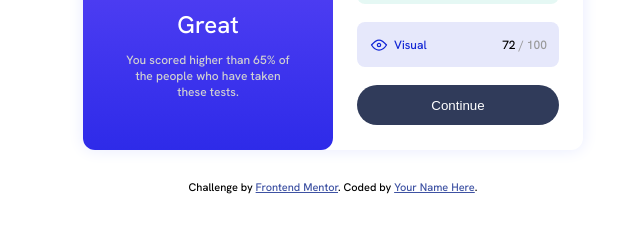
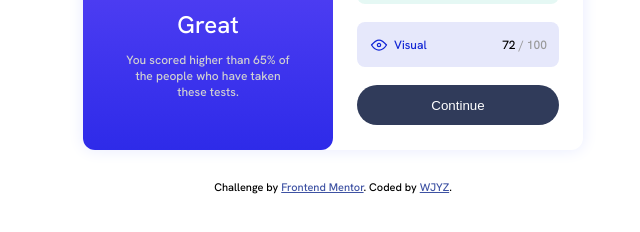
Before and after one commit to g1Ynuj/results-summary.frontendmentor, a plain HTML site: page index.html in a window 1280 px wide. Shown: the part 418-650 px from the top of the page, without its empty margins (307-947 px from the left). Drawn offline with Linux system fonts and the light colour scheme.

Commit message:
change coded person

```diff
--- a/index.html
+++ b/index.html
@@ -83,7 +83,7 @@
         Challenge by
         <a href="https://www.frontendmentor.io?ref=challenge" target="_blank"
           >Frontend Mentor</a
-        >. Coded by <a href="#">Your Name Here</a>.
+        >. Coded by <a href="#">WJYZ</a>.
       </div>
     </div>
   </body>
```
